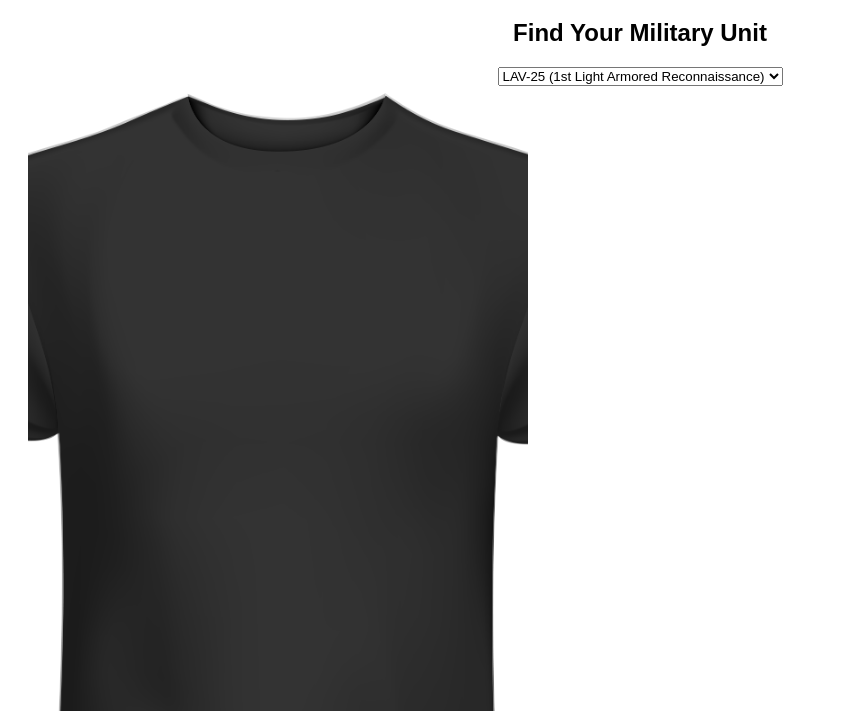
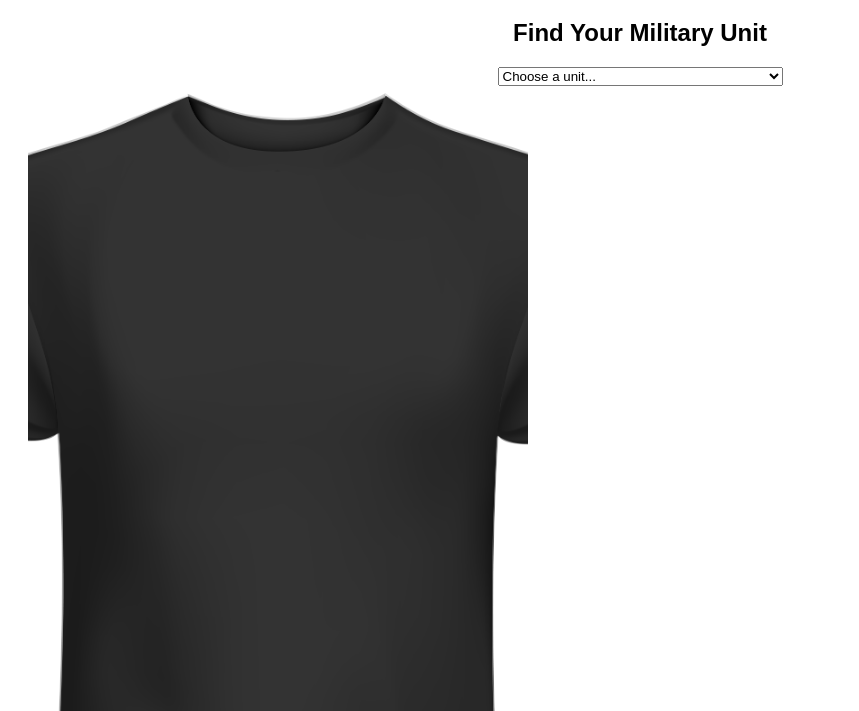
Before and after one commit to calebmelies/bft, an Astro site: page / in a window 1280 px wide. Shown: the part 89-800 px from the top of the page, without its empty margins (0-859 px from the left). Built offline with nearby package versions, Linux system fonts and the light colour scheme; Astro itself is replaced by a stand-in of ours.

Commit message:
reworked select

```diff
--- a/src/components/MilitaryUnitSelector.jsx
+++ b/src/components/MilitaryUnitSelector.jsx
@@ -13,7 +13,23 @@ const MilitaryUnitSelector = ({ onUnitSelect }) => {
   return (
       <div>
         <h2>Find Your Military Unit</h2>
-        <select onChange={(e) => onUnitSelect(e.target.value)} defaultValue="lav25">
+        {/*<select onChange={(e) => onUnitSelect(e.target.value)} defaultValue="lav25">*/}
+        {/*  <option value="" disabled>*/}
+        {/*    Choose a unit...*/}
+        {/*  </option>*/}
+        {/*  {unitOptions.map((unit) => (*/}
+        {/*      <option key={unit.value} value={unit.value}>*/}
+        {/*        {unit.label}*/}
+        {/*      </option>*/}
+        {/*  ))}*/}
+        {/*</select>*/}
+          <select
+              onChange={(e) => {
+                  console.log("Selected value:", e.target.value);
+                  onUnitSelect(e.target.value);
+              }}
+              defaultValue=""
+          >
                 <option value="" disabled>
                   Choose a unit...
                 </option>
@@ -22,9 +38,11 @@ const MilitaryUnitSelector = ({ onUnitSelect }) => {
                       {unit.label}
                     </option>
                 ))}
+
           </select>
       </div>
   );
+
 };
 
 export default MilitaryUnitSelector;
```
Lines whose indentation alone changed are shown as unchanged.
